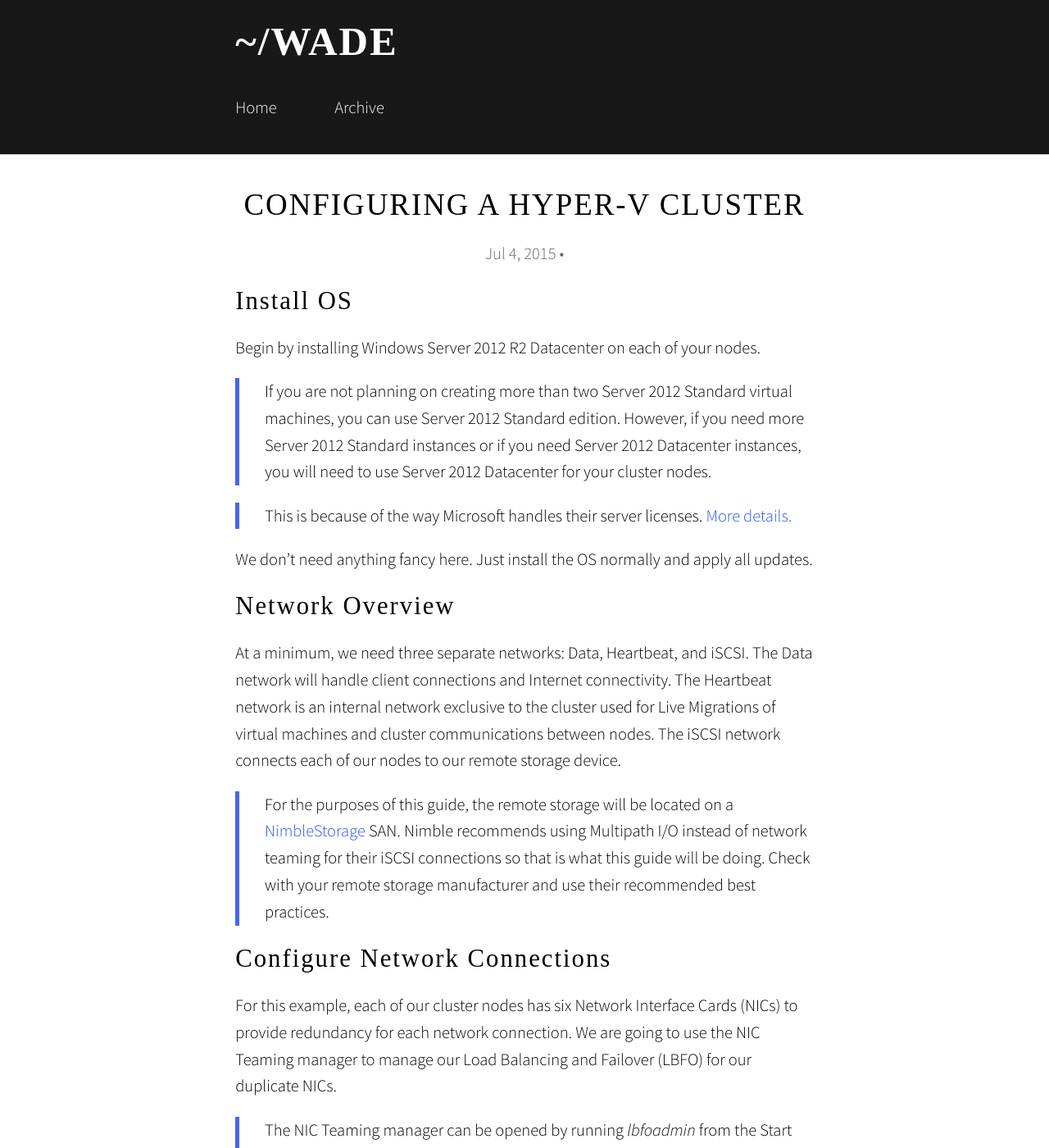
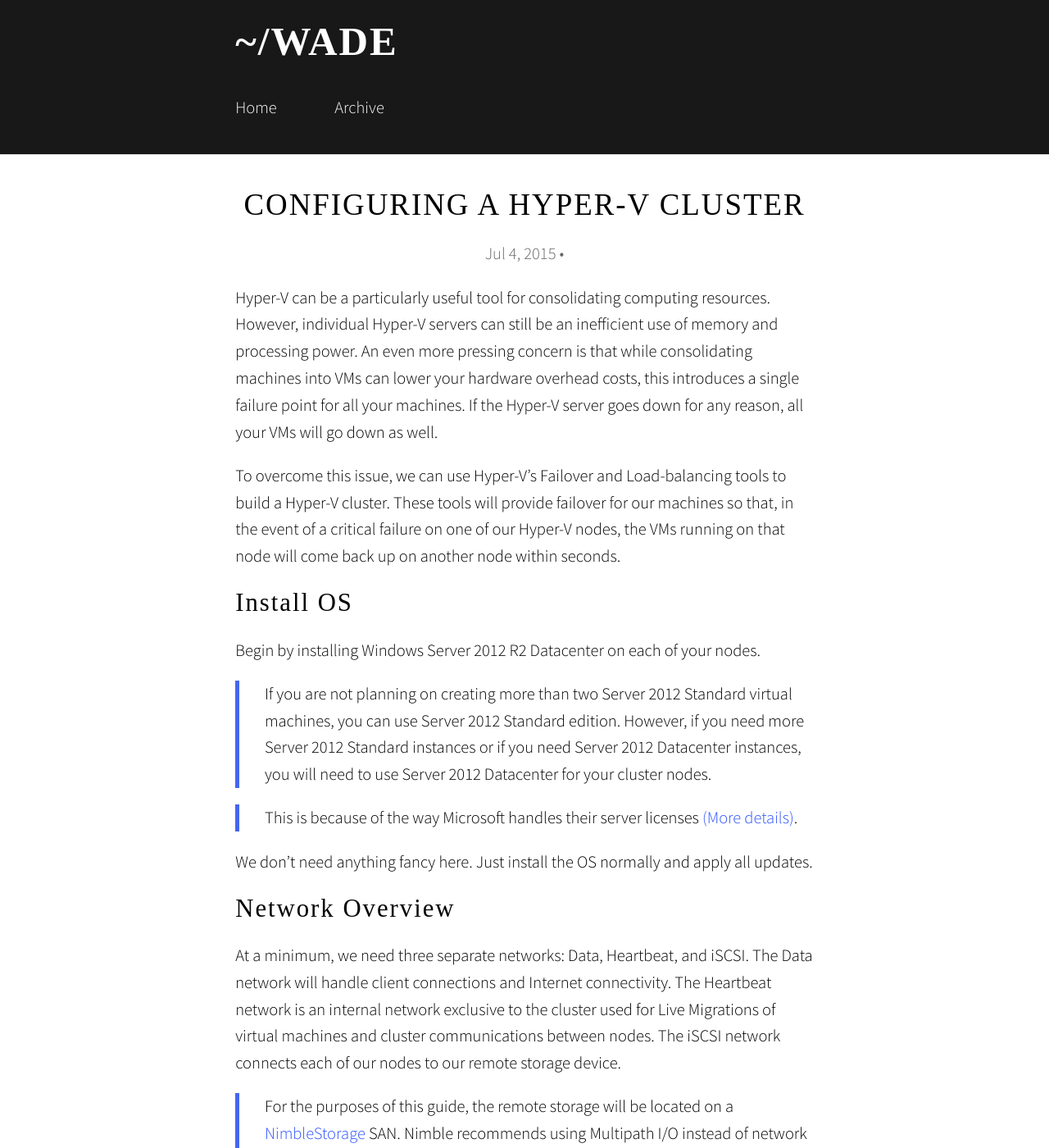
Before and after one commit to keawade/keawade.github.io, a Jekyll site: the page built from _posts/2015-7-4-Configuring_a_Hyper-V_Cluster.md, in a window 1280 px wide and 1400 px high. Shown: the whole window at 82% size. Built offline with Jekyll 4.4.1, drawn with Linux system fonts in a browser that asks for light colours; nearby versions of some CDN libraries; some web fonts are replaced; comment, search, counter and statistics services are not loaded.

Commit message:
Update 2015-7-4-Configuring_a_Hyper-V_Cluster.md

```diff
--- a/_posts/2015-7-4-Configuring_a_Hyper-V_Cluster.md
+++ b/_posts/2015-7-4-Configuring_a_Hyper-V_Cluster.md
@@ -4,6 +4,20 @@ date: 2015-07-04 05:00:00
 tags: [Windows, Server 2012, Configuration, Hyper-V, Clustering]
 comments: true
 ---
+
+Hyper-V can be a particularly useful tool for consolidating computing resources.
+However, individual Hyper-V servers can still be an inefficient use of memory
+and processing power. An even more pressing concern is that while consolidating
+machines into VMs can lower your hardware overhead costs, this introduces a
+single failure point for all your machines. If the Hyper-V server goes down for
+any reason, all your VMs will go down as well.
+
+To overcome this issue, we can use Hyper-V's Failover and Load-balancing tools
+to build a Hyper-V cluster. These tools will provide failover for our machines so
+that, in the event of a critical failure on one of our Hyper-V nodes, the VMs
+running on that node will come back up on another node within seconds.
+
+<!--more-->
 
 ## Install OS
 
@@ -14,13 +28,11 @@ machines, you can use Server 2012 Standard edition. However, if you need more
 Server 2012 Standard instances or if you need Server 2012 Datacenter instances,
 you will need to use Server 2012 Datacenter for your cluster nodes.
 
-> This is because of the way Microsoft handles their server licenses.
-[More details.](http://www.altaro.com/hyper-v/virtual-machine-licensing-hyper-v/)
+> This is because of the way Microsoft handles their server licenses
+[(More details)](http://www.altaro.com/hyper-v/virtual-machine-licensing-hyper-v/).
 
 We don't need anything fancy here. Just install the OS normally and apply all
 updates.
-
-<!--more-->
 
 ## Network Overview
 
```
